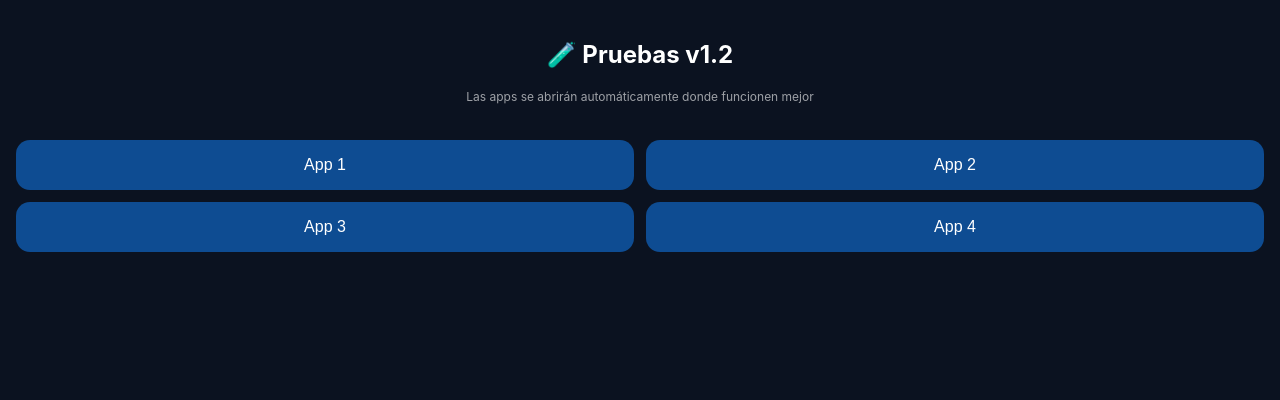
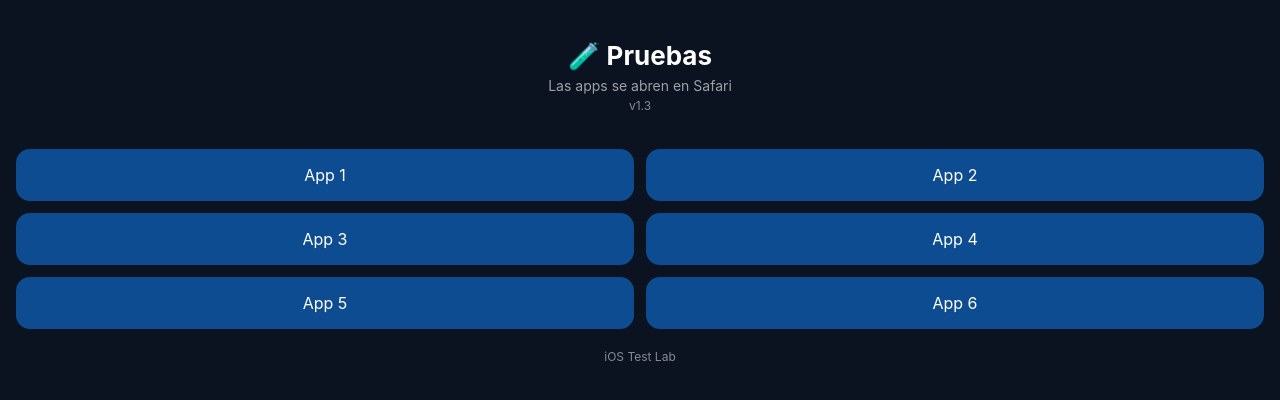
Before and after one commit to tvrvideo/Pruebas, a plain HTML site: page index.html in a window 1280 px wide. Drawn offline with Linux system fonts and the light colour scheme.

Commit message:
Add files via upload

```diff
--- a/index.html
+++ b/index.html
@@ -3,7 +3,11 @@
 <head>
 <meta charset="UTF-8">
 <meta name="viewport" content="width=device-width, initial-scale=1, viewport-fit=cover">
-<title>Pruebas v1.2</title>
+<title>Pruebas v1.3</title>
+
+<link rel="manifest" href="manifest.json">
+<meta name="theme-color" content="#0E4C92">
+<link rel="apple-touch-icon" href="icono.png">
 
 <style>
 body{
@@ -14,26 +18,46 @@ body{
 }
 .header{
   padding:20px;
+  padding-top:40px;
   text-align:center;
+}
+.header h1{
+  margin:0;
+  font-size:26px;
+}
+.sub{
+  opacity:.6;
+  font-size:14px;
+  margin-top:6px;
+}
+.version{
+  opacity:.5;
+  font-size:12px;
+  margin-top:4px;
+}
+.container{
+  padding:16px;
 }
 .grid{
   display:grid;
   grid-template-columns:1fr 1fr;
   gap:12px;
-  padding:16px;
 }
-button{
+.btn{
+  display:block;
+  text-align:center;
   padding:16px;
   border-radius:14px;
-  border:none;
   background:#0E4C92;
   color:#fff;
+  text-decoration:none;
   font-size:16px;
 }
-.hint{
+.footer{
+  text-align:center;
+  margin-top:20px;
   font-size:12px;
-  opacity:.6;
-  margin-top:8px;
+  opacity:.5;
 }
 </style>
 </head>
@@ -41,37 +65,23 @@ button{
 <body>
 
 <div class="header">
-  <h2>🧪 Pruebas v1.2</h2>
-  <div class="hint">Las apps se abrirán automáticamente donde funcionen mejor</div>
+  <h1>🧪 Pruebas</h1>
+  <div class="sub">Las apps se abren en Safari</div>
+  <div class="version">v1.3</div>
 </div>
 
-<div class="grid">
-  <button onclick="openApp('app.html')">App 1</button>
-  <button onclick="openApp('app2.html')">App 2</button>
-  <button onclick="openApp('app3.html')">App 3</button>
-  <button onclick="openApp('app4.html')">App 4</button>
+<div class="container">
+  <div class="grid">
+    <a href="app.html" target="_blank" class="btn">App 1</a>
+    <a href="app2.html" target="_blank" class="btn">App 2</a>
+    <a href="app3.html" target="_blank" class="btn">App 3</a>
+    <a href="app4.html" target="_blank" class="btn">App 4</a>
+    <a href="app5.html" target="_blank" class="btn">App 5</a>
+    <a href="app6.html" target="_blank" class="btn">App 6</a>
+  </div>
+
+  <div class="footer">iOS Test Lab</div>
 </div>
-
-<script>
-function isIOS(){
-  return /iphone|ipad|ipod/i.test(navigator.userAgent);
-}
-
-function isStandalone(){
-  return window.navigator.standalone === true;
-}
-
-function openApp(file){
-  if(isIOS() && isStandalone()){
-    window.location.href = file;
-    setTimeout(()=>{
-      window.open(file, "_blank");
-    }, 100);
-  } else {
-    window.location.href = file;
-  }
-}
-</script>
 
 </body>
 </html>
```
